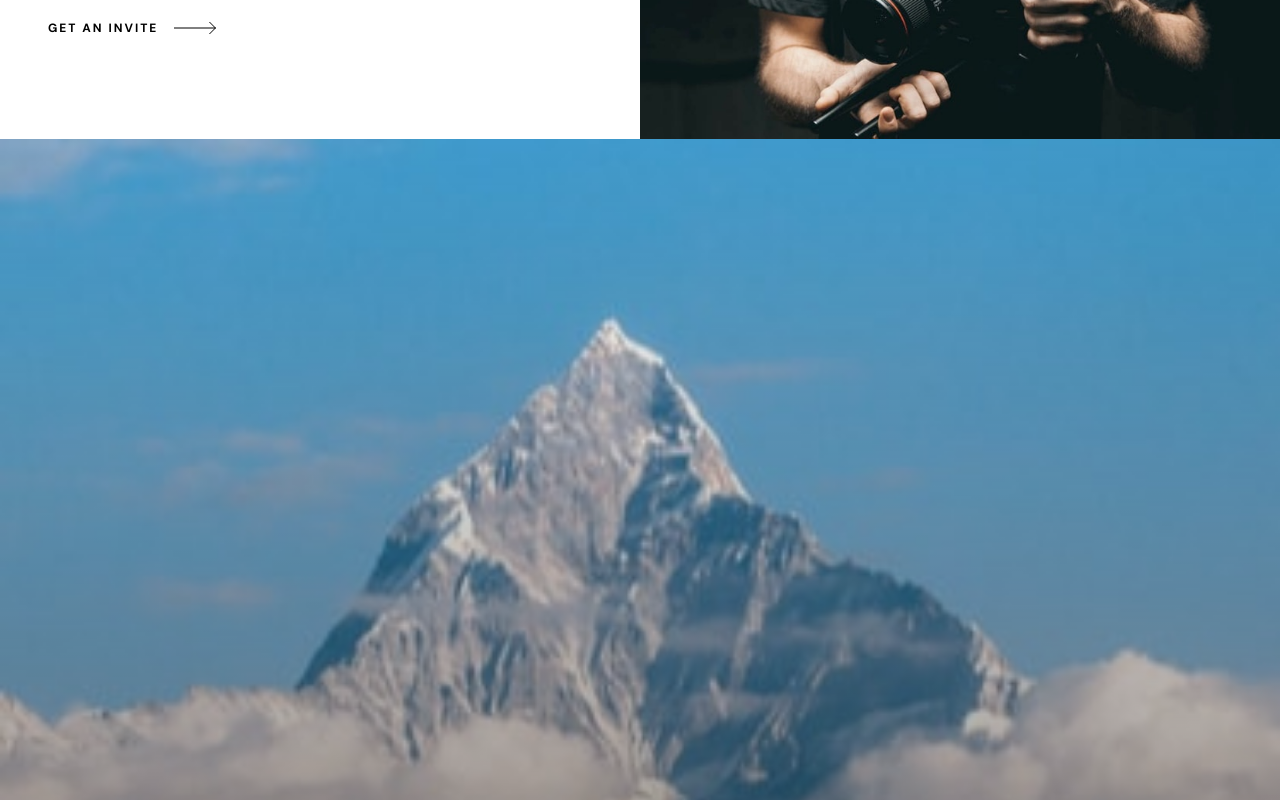
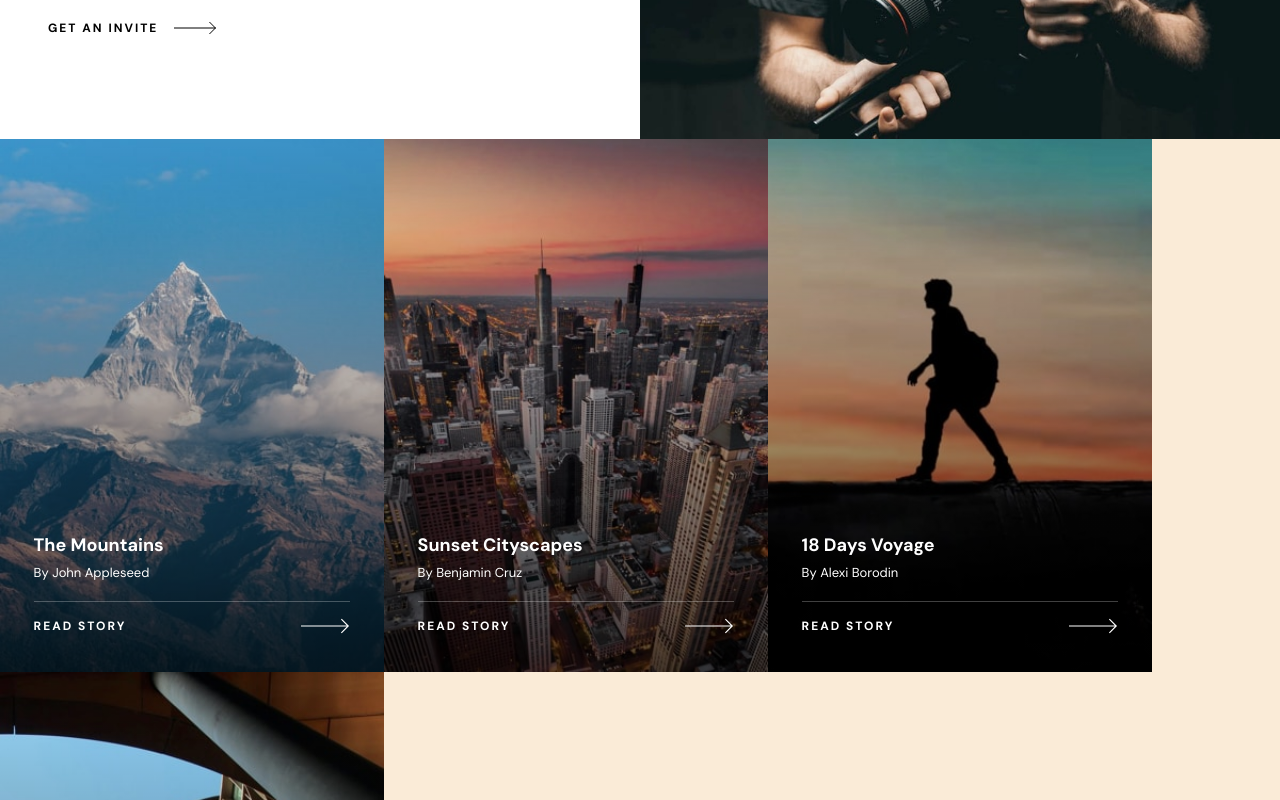
Before and after one commit to LogvnR/photosnap-app, a Next.js app: page / in a window 1280 px wide. Shown: the part 1360-2160 px from the top of the page. Built offline with nearby package versions, Linux system fonts and the light colour scheme.

Commit message:
added Tablet styles for Home stories

```diff
--- a/components/cards/PhotoCard.tsx
+++ b/components/cards/PhotoCard.tsx
@@ -1,17 +1,31 @@
-import { FC } from 'react';
+import { FC, useEffect, useState } from 'react';
 import Image, { StaticImageData } from 'next/image';
+
+import useStore from '../../helpers/store';
 
 import classes from '../../styles/cards/PhotoCard.module.css';
 
 // Add Desktop photo variant and check logic
 interface Props {
-  photo: StaticImageData;
+  photoS: StaticImageData;
+  photoL: StaticImageData;
   title: string;
   author: string;
   date?: string;
 }
 
-const PhotoCard: FC<Props> = ({ photo, title, author, date }) => {
+const PhotoCard: FC<Props> = ({ photoS, photoL, title, author, date }) => {
+  const [picture, setPicture] = useState<StaticImageData>(photoS);
+  const { screenWidth } = useStore();
+
+  useEffect(() => {
+    console.log(screenWidth);
+    if (screenWidth >= 768) {
+      setPicture(photoL);
+    } else {
+      setPicture(photoS);
+    }
+  }, [screenWidth]);
   return (
     <div className={classes.container}>
       <div className={classes['content-container']}>
@@ -25,7 +39,12 @@ const PhotoCard: FC<Props> = ({ photo, title, author, date }) => {
           <img src="/assets/shared/desktop/arrow-white.svg" alt="Arrow" />
         </div>
       </div>
-      <Image src={photo} layout="responsive" objectFit="contain" alt={title} />
+      <Image
+        src={picture}
+        layout="responsive"
+        objectFit="contain"
+        alt={title}
+      />
     </div>
   );
 };
--- a/pages/index.tsx
+++ b/pages/index.tsx
@@ -59,9 +59,17 @@ const Home: NextPage = () => {
           />
         )
       )}
-      {HomePhotoCardContent.map(({ title, author, photoS }) => (
-        <PhotoCard title={title} author={author} photo={photoS} key={title} />
-      ))}
+      <div className={classes['story-container']}>
+        {HomePhotoCardContent.map(({ title, author, photoS, photoL }) => (
+          <PhotoCard
+            title={title}
+            author={author}
+            photoS={photoS}
+            photoL={photoL}
+            key={title}
+          />
+        ))}
+      </div>
       <Features content={HomeFeatureContent} />
     </section>
   );
--- a/styles/Home.module.css
+++ b/styles/Home.module.css
@@ -2,3 +2,15 @@
   width: 100%;
   font-family: var(--font);
 }
+
+.story-container {
+  display: flex;
+  flex-direction: column;
+}
+
+@media only screen and (min-width: 768px) {
+  .story-container {
+    flex-direction: row;
+    flex-wrap: wrap;
+  }
+}
--- a/styles/cards/PhotoCard.module.css
+++ b/styles/cards/PhotoCard.module.css
@@ -62,3 +62,10 @@
   font-weight: var(--bold);
   letter-spacing: 2px;
 }
+
+@media only screen and (min-width: 768px) {
+  .container {
+    max-width: 384px;
+    max-height: 540px;
+  }
+}
```
